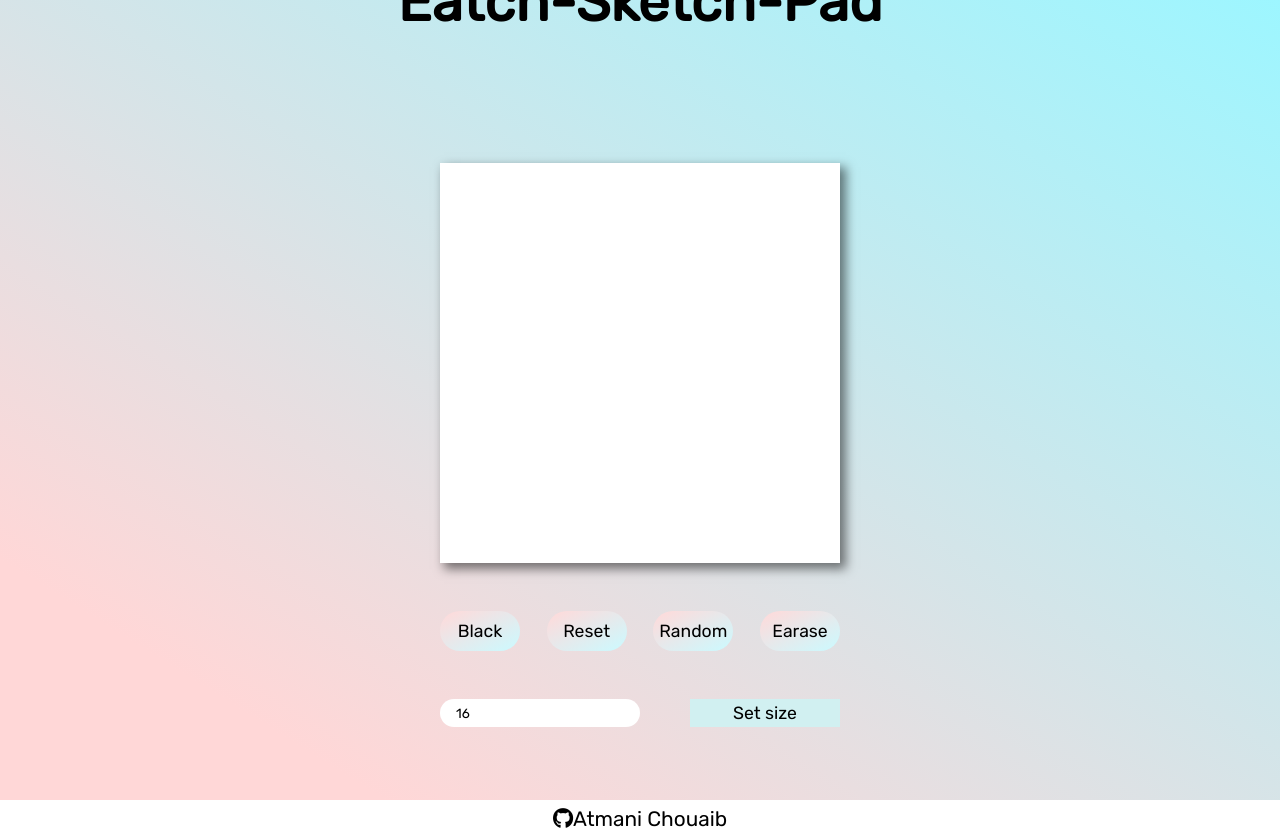
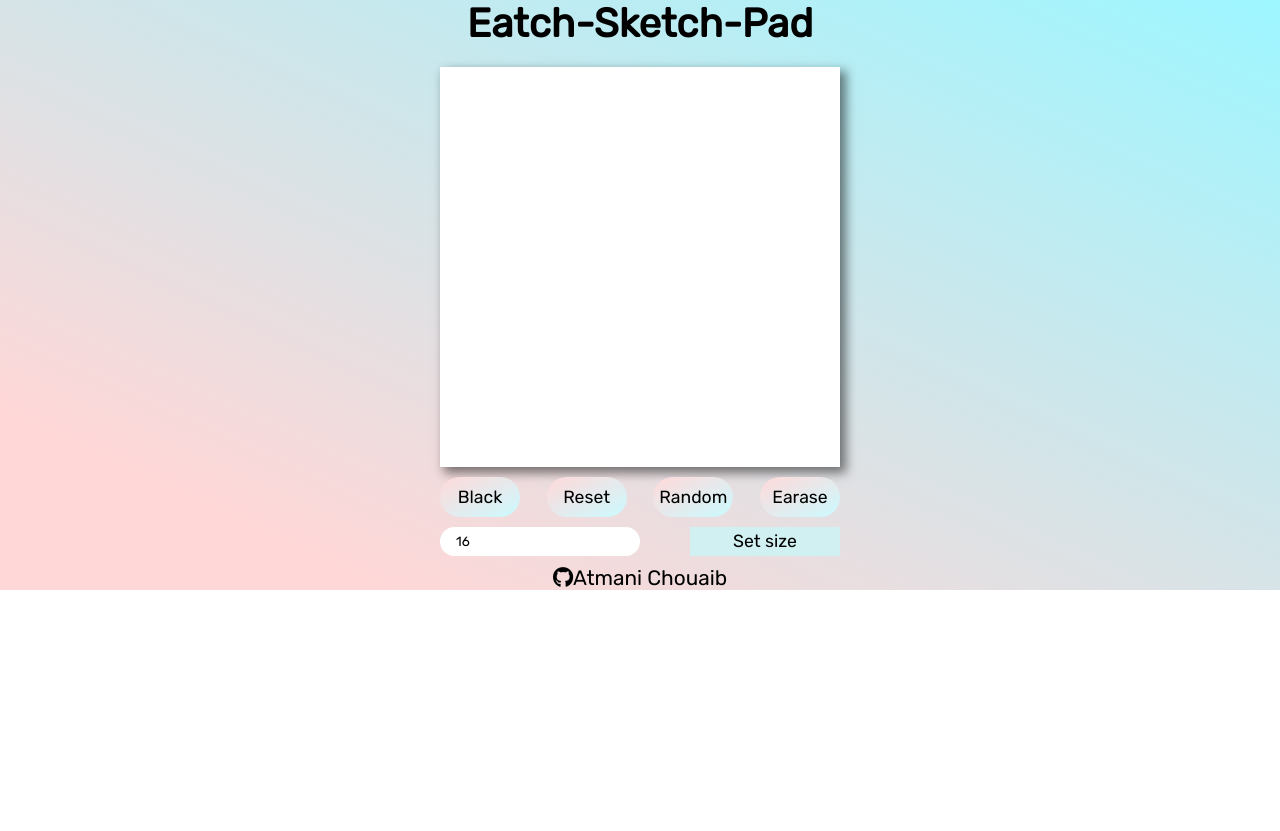
Before and after one commit to AtmaniChouaib22/Etch-A-Sketch, a plain HTML site: page index.html in a window 1280 px wide. After the commit the page ends 800 px from the top, so only its background shows below. Drawn offline with Linux system fonts and the light colour scheme.

Commit message:
fixed ui bugs

```diff
--- a/styles.css
+++ b/styles.css
@@ -15,30 +15,29 @@
     box-shadow: 5px 5px 10px 1px rgba(0,0,0,0.5) ;
 }
 h1{
-    font-size: 3.5rem;
+    font-size: 2.5rem;
+    margin: 0;
 }
 .playAccesse {
     display: flex;
     text-align: center;
     justify-content: center;
     align-items: center;
-    font-size: 1.1rem;
+    font-size: 1rem;
 }
 
 .flex-container{
-    height: 100vh;
     display: flex ;
     flex-direction: column;
     justify-content: center;
     align-items: center;
-    gap: 5rem;
+    gap: 10px;
     background: linear-gradient(to top right, rgba(255,215,215,1) 15%, rgba(157,246,255,1) 100%);;
 }
 .content {
     display: flex;
     flex-direction: column;
-    gap: 3rem;
-
+    gap: 10px;
 }
 
 .buttons {
```
